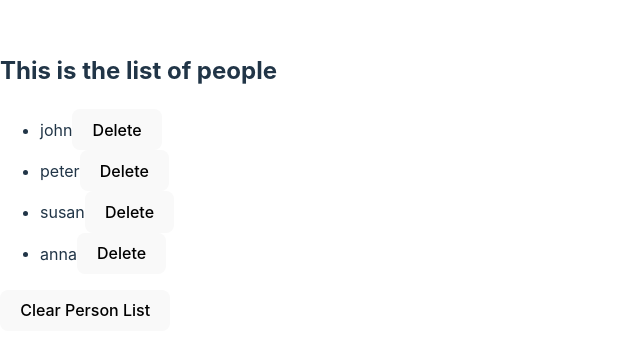
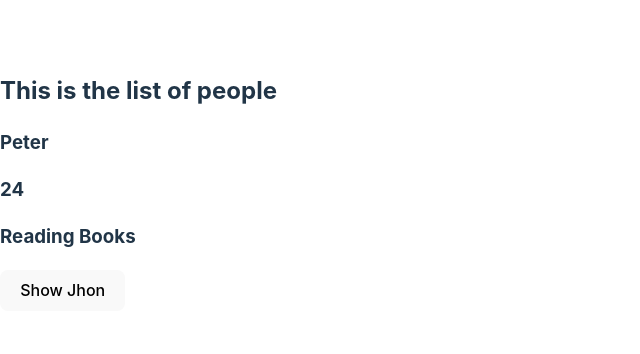
Before and after one commit to VaSu2003/useState-example, a React (Vite) app: page / in a window 1280 px wide. Shown: the part 218-572 px from the top of the page, without its empty margins (0-640 px from the left). Built offline with nearby package versions, Linux system fonts and the light colour scheme.

Commit message:
add a object state file named UsestateObject and use object instead of array in useState example

```diff
--- a/src/App.jsx
+++ b/src/App.jsx
@@ -1,5 +1,6 @@
 import { useState } from 'react'
 import PeopleList from './PeopleList';
+import UseStateObject from './useStateObject';
 
 function App() {
 
@@ -7,7 +8,8 @@ function App() {
   return (
     <>
       <h2>This is the list of people</h2>
-      <PeopleList/>
+      {/* <PeopleList/> */}
+      <UseStateObject/>
     </>
   )
 }
--- /dev/null
+++ b/src/UseStateObject.jsx
@@ -0,0 +1,27 @@
+import { useState } from "react"
+
+function UseStateObject() {
+    const [person,setPerson] = useState({
+        name: "Peter",
+        age: 24,
+        hobby: "Reading Books"
+    })
+
+    function displayPerson(){
+        setPerson({
+            name: "Jhon",
+            age: 26,
+            hobby: "Trekking"
+        })
+    }
+  return (
+    <>
+        <h3>{person.name}</h3>
+        <h3>{person.age}</h3>
+        <h3>{person.hobby}</h3>
+        <button type="button" onClick={displayPerson}>Show Jhon</button>
+    </>
+  )
+}
+
+export default UseStateObject
```
